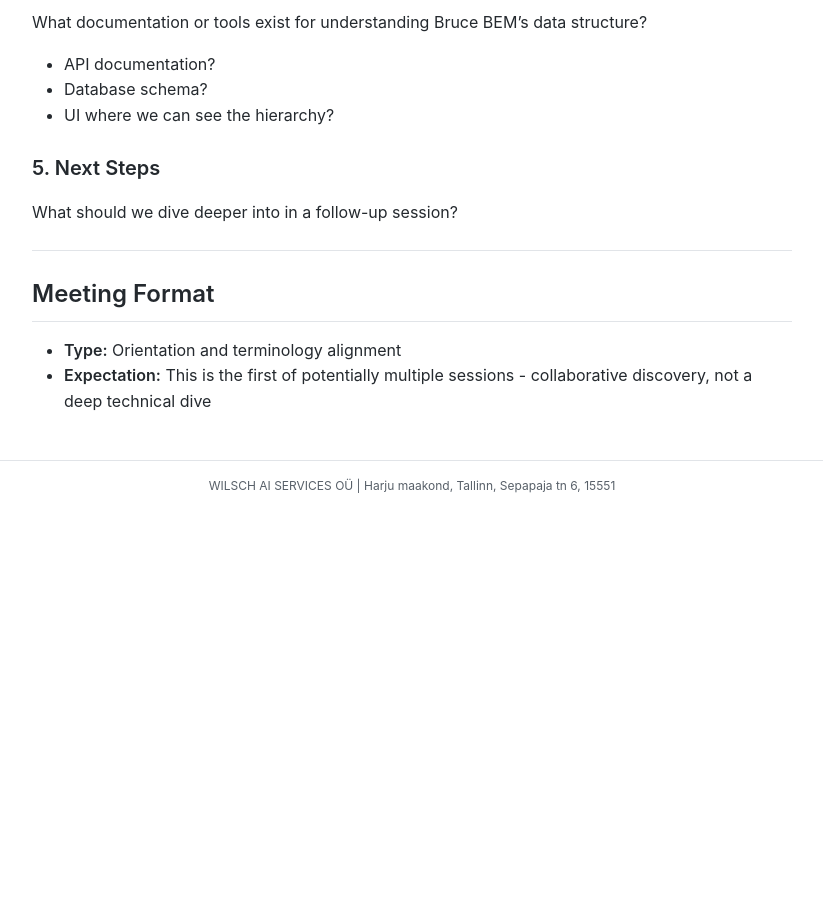
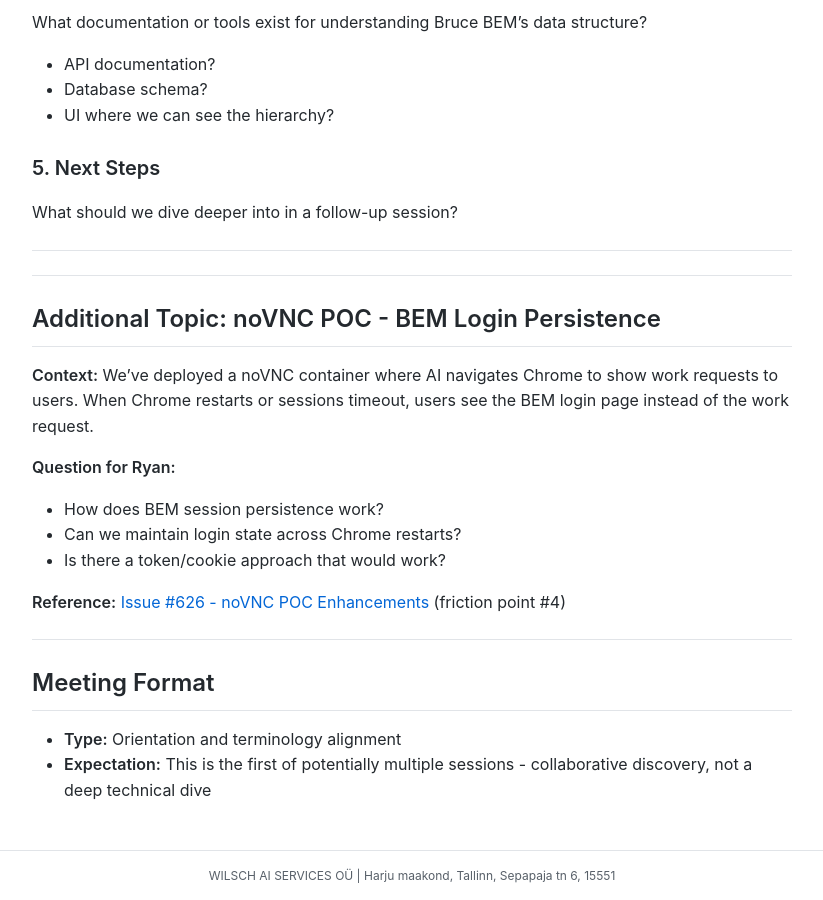
Before and after one commit to MariusWilsch/public-wilsch-ai-pages, a Jekyll site: the page built from project/archibus-fm-assistant/ryan-meeting-agenda-background-data.md, in a window 1280 px wide and 900 px high, scrolled down 1677 px. Shown: the whole window, without its empty margins (228-1051 px from the left). Built offline with Jekyll 4.4.1, drawn with Linux system fonts in a browser that asks for light colours; our own code applies the rules of GitHub Pages for plain Markdown files; before the commit the page ends 2187 px from its top, so only the background shows below that.

Commit message:
Sync from hippocampus 2026-01-25

```diff
--- a/project/archibus-fm-assistant/ryan-meeting-agenda-background-data.md
+++ b/project/archibus-fm-assistant/ryan-meeting-agenda-background-data.md
@@ -60,6 +60,21 @@ What should we dive deeper into in a follow-up session?
 
 ---
 
+---
+
+## Additional Topic: noVNC POC - BEM Login Persistence
+
+**Context:** We've deployed a noVNC container where AI navigates Chrome to show work requests to users. When Chrome restarts or sessions timeout, users see the BEM login page instead of the work request.
+
+**Question for Ryan:**
+- How does BEM session persistence work?
+- Can we maintain login state across Chrome restarts?
+- Is there a token/cookie approach that would work?
+
+**Reference:** [Issue #626 - noVNC POC Enhancements](https://github.com/DaveX2001/deliverable-tracking/issues/626) (friction point #4)
+
+---
+
 ## Meeting Format
 
 - **Type:** Orientation and terminology alignment
```
Also changed, not shown: project/archibus-fm-assistant/mujahid-meeting-agenda-asset-code-hosting.md (added, +56 -0 lines).
